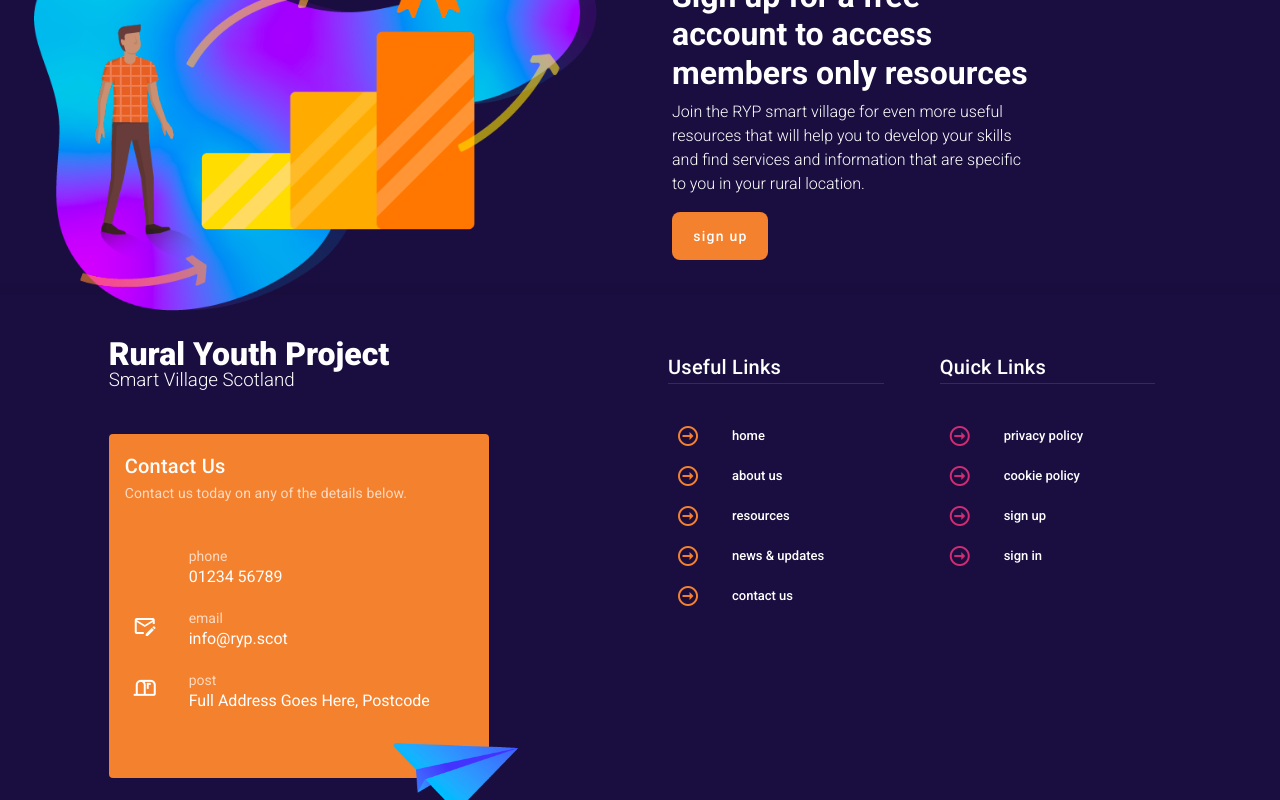
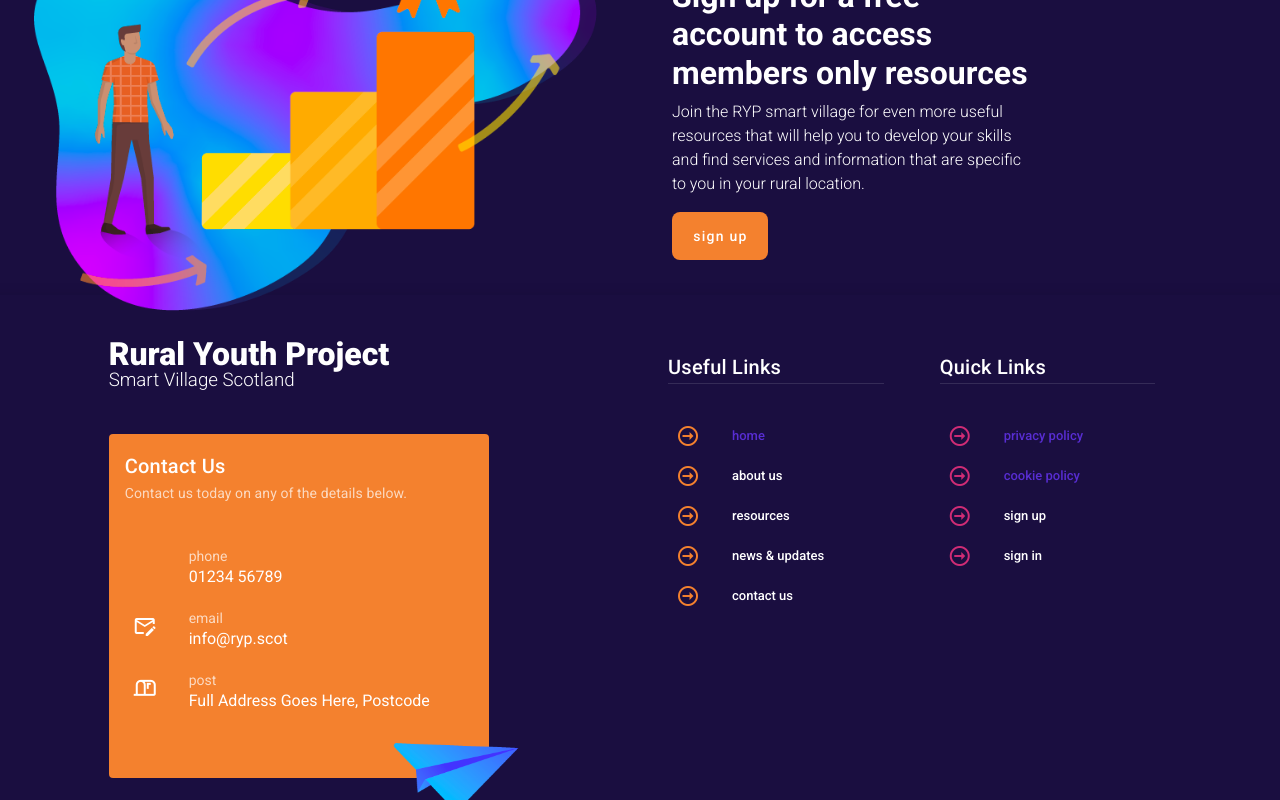
Before and after one commit to hicreate/smart-village, a Nuxt app: page / in a window 1280 px wide. Shown: the part 1789-2589 px from the top of the page. Built offline with nearby package versions, Linux system fonts and the light colour scheme; a web font is replaced by a local one.

Commit message:
tidy up footer nav links

```diff
--- a/components/QuickLinks.vue
+++ b/components/QuickLinks.vue
@@ -24,7 +24,10 @@
             v-for="(item, i) in menuLinks"
             :key="i"
             link
-            :href="item.name"
+            :to="{name: item.name}"
+            active-class="ryp-ac"
+            exact
+            nuxt
           >
             <v-list-item-icon>
               <v-icon
@@ -32,7 +35,10 @@
               >mdi-arrow-right-thin-circle-outline</v-icon>
             </v-list-item-icon>
             <v-list-item-content>
-              <v-list-item-title v-text="item.text"></v-list-item-title>
+              <v-list-item-title
+                class="mobile-nav-selected"
+                v-text="item.text"
+              ></v-list-item-title>
             </v-list-item-content>
           </v-list-item>
         </v-list>
--- a/components/UsefulLinks.vue
+++ b/components/UsefulLinks.vue
@@ -24,15 +24,22 @@
             v-for="(item, i) in menuLinks"
             :key="i"
             link
-            :href="item.name"
+            :to="{name: item.name}"
+            active-class="ryp-ac"
+            exact
+            nuxt
+
           >
-            <v-list-item-icon>
+            <v-list-item-icon
+            >
               <v-icon
               color="success"
               >mdi-arrow-right-thin-circle-outline</v-icon>
             </v-list-item-icon>
             <v-list-item-content>
-              <v-list-item-title v-text="item.text"></v-list-item-title>
+              <v-list-item-title
+                class="mobile-nav-selected"
+                v-text="item.text"></v-list-item-title>
             </v-list-item-content>
           </v-list-item>
         </v-list>
@@ -50,7 +57,7 @@
           {
             id: 1,
             text: 'home',
-            name: '/'
+            name: 'index'
           },
           {
             id: 2,
--- a/pages/about/index.vue
+++ b/pages/about/index.vue
@@ -65,7 +65,7 @@
           </h3>
         </template>
         <template v-slot:sectionCta>
-          <h4 class="font-weight-bold">see more about how we work <a href="/how-we-work">here</a></h4>
+          <h4 class="font-weight-bold">see more about how we work <nuxt-link :to="{name: 'about-how-we-work'}">here</nuxt-link></h4>
         </template>
         <template v-slot:addImage>
           <v-img class="ryp-over-image" src="/images/saltire.png"></v-img>
--- a/pages/index.vue
+++ b/pages/index.vue
@@ -1,7 +1,7 @@
 <template>
   <div>
 <!--    Main hero component here-->
-    <HeroMain hero-source="/images/header-hero-05-min.png">
+    <HeroMain hero-source="/images/hero-header-06.png">
       <template v-slot:heroTitle>
         <h1
           class="h1 mb-2"
```
Also changed, not shown: static/images/hero-header-06.png (added).
